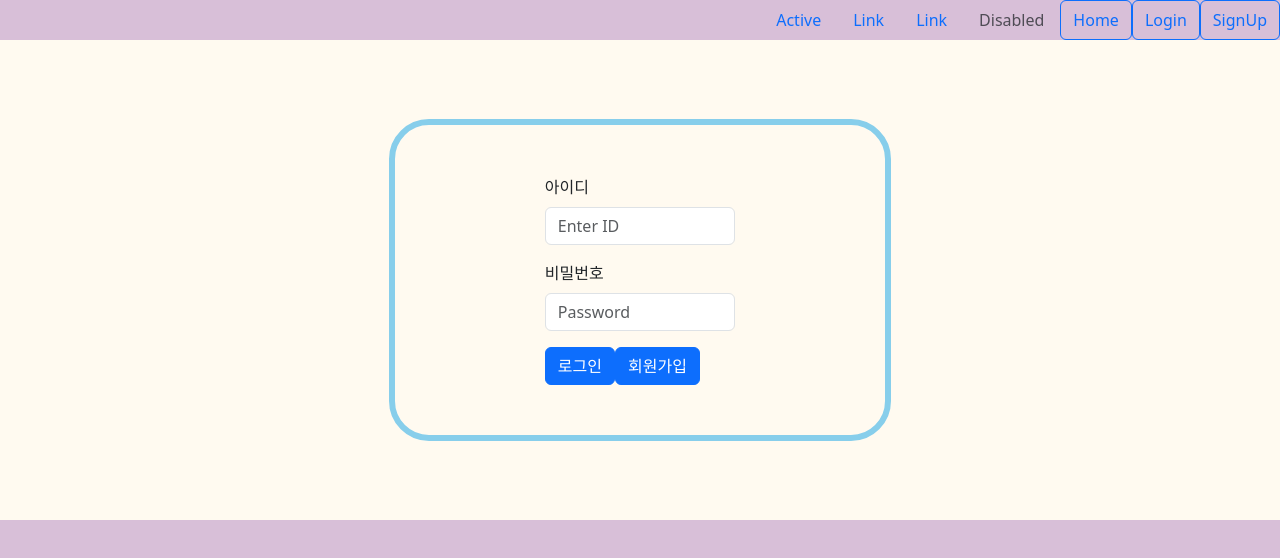
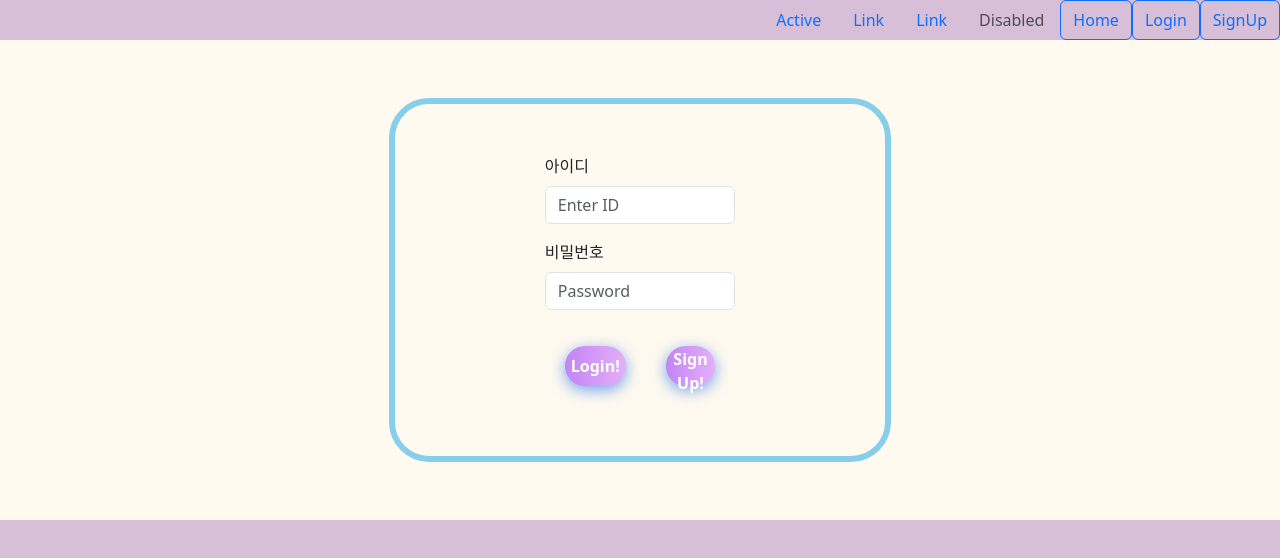
Before and after one commit to power30111/CleanNewMind, a React (Create React App) app in the folder front/: page /login in a window 1280 px wide. Shown: the top 558 px of the page. Built offline with nearby package versions, Linux system fonts and the light colour scheme.

Commit message:
로그인 회원가입 버튼 css

```diff
--- a/front/src/App.css
+++ b/front/src/App.css
@@ -66,6 +66,9 @@ body{
     border: 6px solid skyblue;
     border-radius: 40px;
     padding: 50px 150px;
+    display: flex;
+    flex-direction: column;
+    justify-content: center;
   }
 }
 
@@ -134,3 +137,52 @@ body{
   justify-content: end;
 
 }
+
+/*버튼 css*/
+.Loginbtn{
+  display: flex;
+  justify-content: center;
+}
+
+
+.buttons {
+  margin: 10%;
+  text-align: center;
+}
+
+.btn-hover {
+  width: 200px;
+  font-size: 16px;
+  font-weight: 600;
+  color: #fff;
+  cursor: pointer;
+  margin: 20px;
+  height: 40px;
+  text-align:center;
+  border: none;
+  background-size: 300% 100%;
+
+  border-radius: 50px;
+  moz-transition: all .4s ease-in-out;
+  -o-transition: all .4s ease-in-out;
+  -webkit-transition: all .4s ease-in-out;
+  transition: all .4s ease-in-out;
+}
+
+.btn-hover:hover {
+  background-position: 100% 0;
+  moz-transition: all .4s ease-in-out;
+  -o-transition: all .4s ease-in-out;
+  -webkit-transition: all .4s ease-in-out;
+  transition: all .4s ease-in-out;
+}
+
+.btn-hover:focus {
+  outline: none;
+}
+
+
+.btn-hover.color-9 {
+  background-image: linear-gradient(to right, #c285f4, #e4aff9, #ddc0f8, rgb(136, 21, 231));
+  box-shadow: 0 4px 15px 0 rgba(65, 132, 234, 0.75);
+}
--- a/front/src/page/Login.js
+++ b/front/src/page/Login.js
@@ -58,12 +58,11 @@ const Login = () => {
                     <Form.Label>비밀번호</Form.Label>
                     <Form.Control type="password" placeholder="Password" name="password" value={login.password} onChange={handleInputChange} />
                 </Form.Group>
-                <Button variant="primary" type="submit" >
-                로그인
-                </Button>
-                <Button variant="primary" onClick={goSignup} >
-                회원가입
-                </Button>
+                <div className='Loginbtn'>
+                    <button class="btn-hover color-9" type='submit'>Login!</button>
+                    <button class="btn-hover color-9" onClick={goSignup}>Sign Up!</button>
+                </div>
+
 
             </Form>
         </Container>
--- a/front/src/page/Signup.js
+++ b/front/src/page/Signup.js
@@ -64,10 +64,11 @@ const SignUp = () => {
                 <Form.Group className="mb-3" controlId="formEmail">
                     <Form.Label>이메일</Form.Label>
                     <Form.Control type="email" placeholder="Enter Email" name="Email" value={user.Email} onChange={handleInputChange} />
-                </Form.Group>
-                <Button variant="primary"  type="submit">
-                회원가입
-                </Button>
+                </Form.Group >
+                <div className='Loginbtn'>
+                    <button class="btn-hover color-9" type='submit'>Sign Up!</button>
+                </div>
+
             </Form>
         </Container>
     )
```
